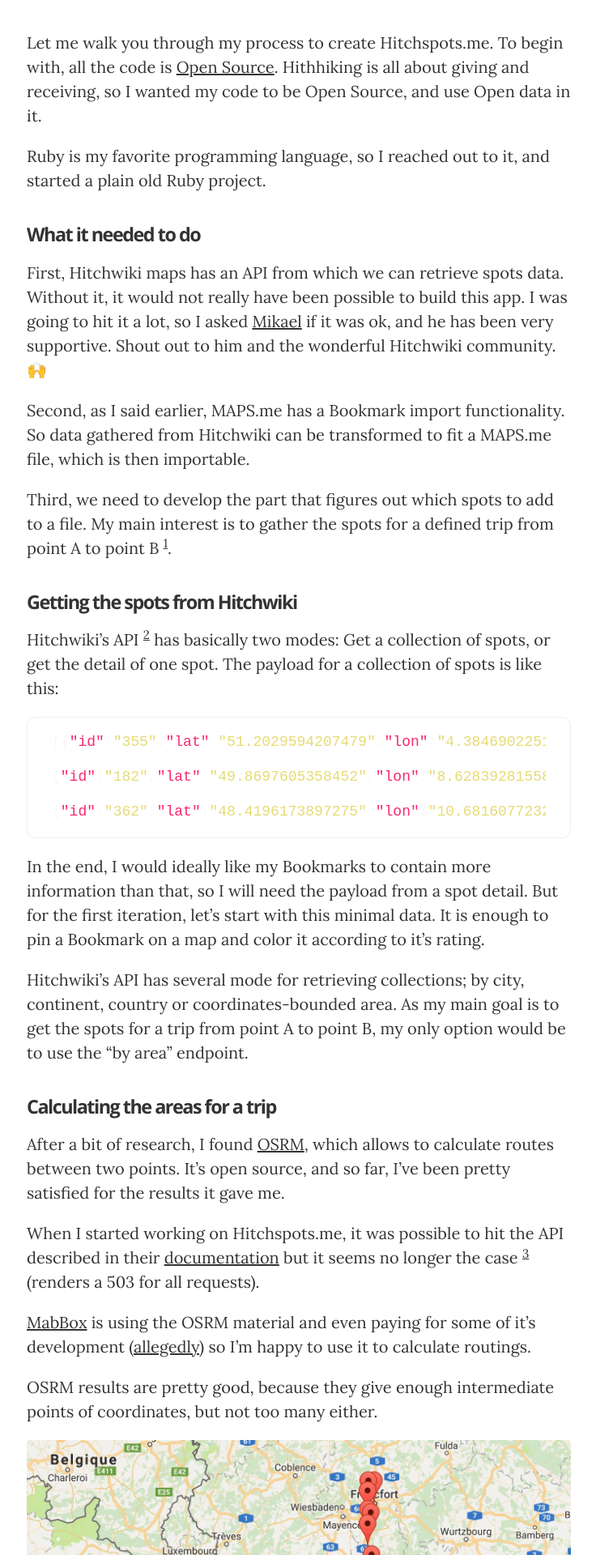
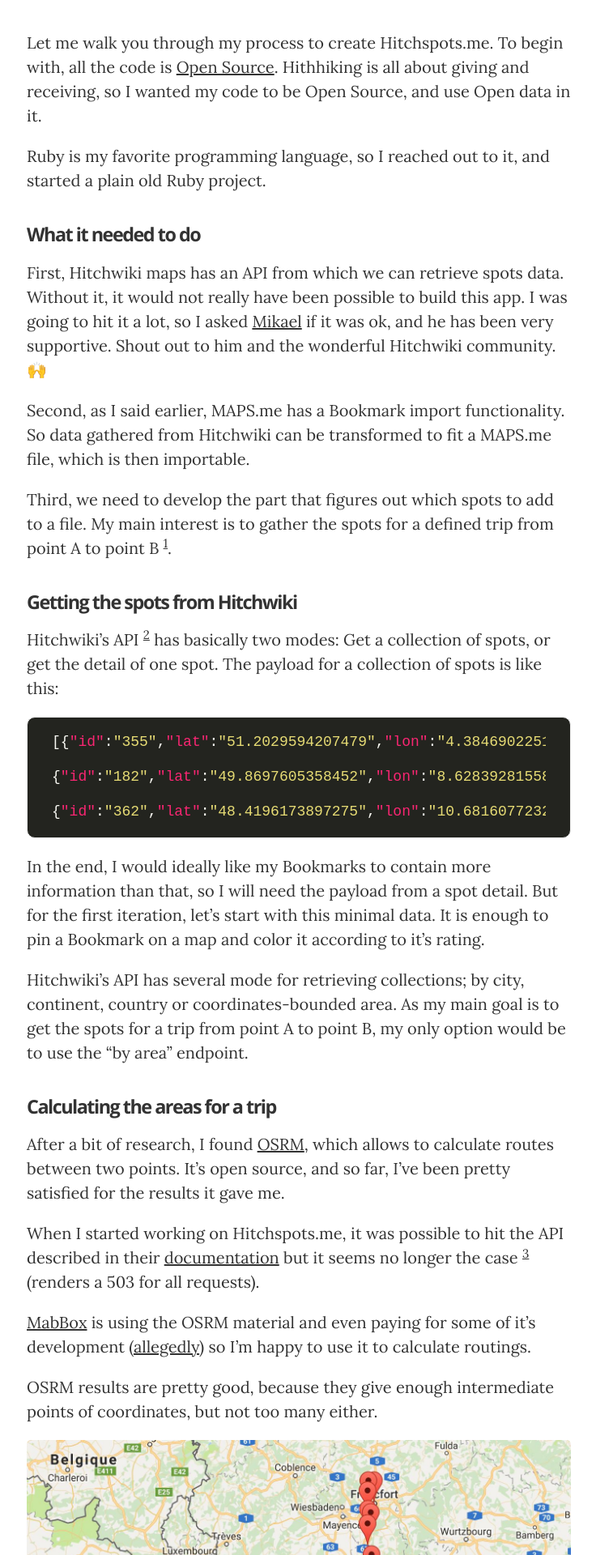
Before and after one commit to norydev/NoryDev.github.io, a Jekyll site: the page built from _posts/2017-10-15-introducing-hitchspots-me.md, in a window 1280 px wide. Shown: the part 4094-6014 px from the top of the page at 81% size, without its empty margins (271-1007 px from the left). Built offline with Jekyll 4.4.1, drawn with Linux system fonts in a browser that asks for light colours; nearby versions of some CDN libraries; comment, search, counter and statistics services are not loaded.

Commit message:
fix code snippets background bug

```diff
--- a/_includes/closing-tags.html
+++ b/_includes/closing-tags.html
@@ -1,4 +1,4 @@
-<script src="//cdnjs.cloudflare.com/ajax/libs/highlight.js/9.11.0/highlight.min.js"></script>
+<script src="//cdnjs.cloudflare.com/ajax/libs/highlight.js/9.12.0/highlight.min.js"></script>
 <script>hljs.initHighlightingOnLoad();</script>
 <!--GA script here-->
 <script>
--- a/_sass/includes/_monokai.scss
+++ b/_sass/includes/_monokai.scss
@@ -1,3 +1,7 @@
+div.highlight {
+  background-color: #23241f;
+}
+
 .hljs {
   display: block;
   overflow-x: auto;
```
